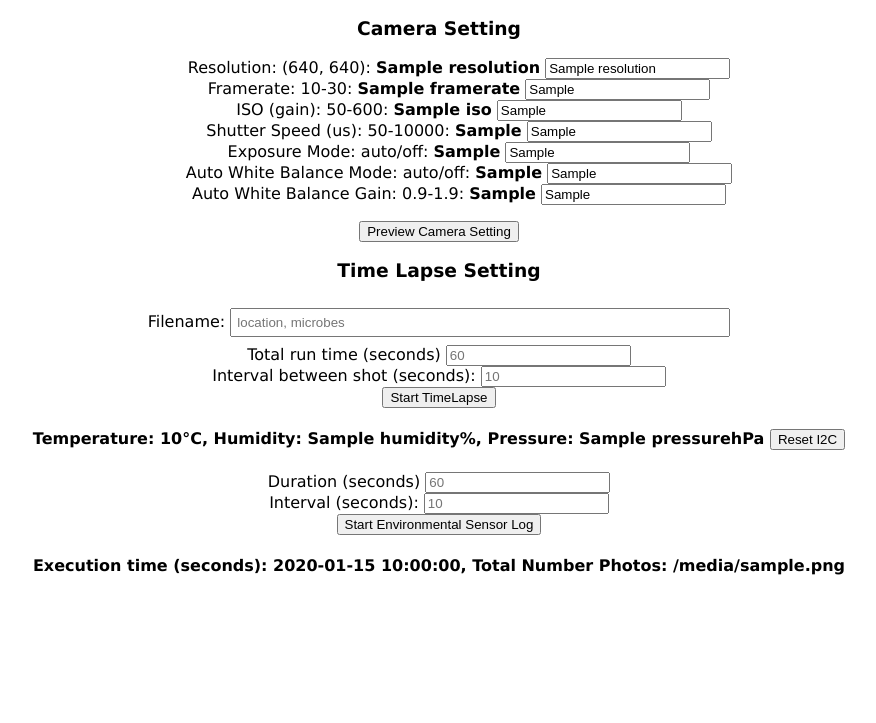
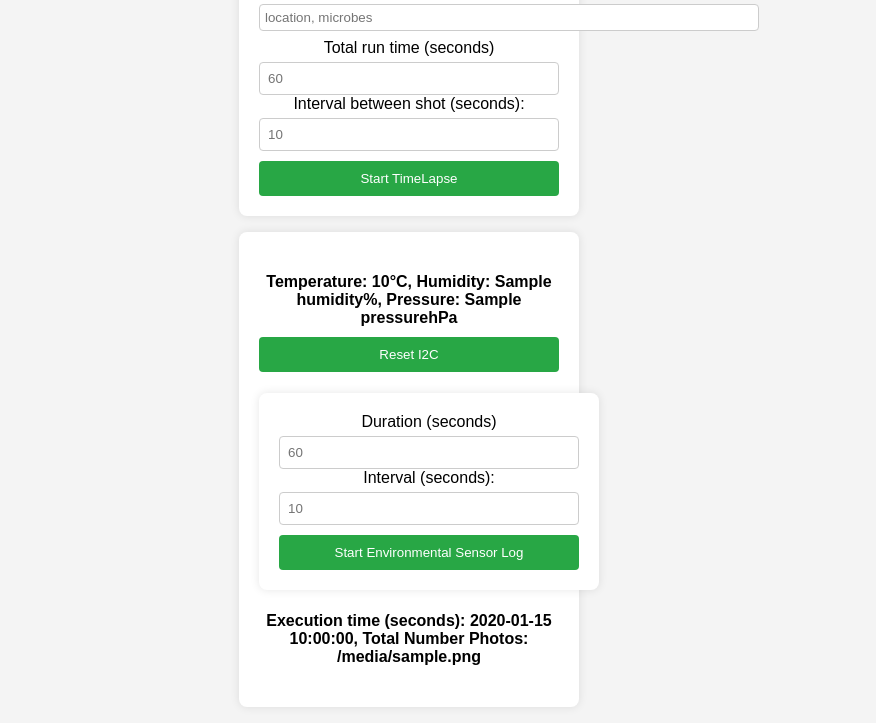
Before and after one commit to xialing95/Soil_monitoring_azure, a Flask app: template templates/index.html in a window 1280 px wide. Shown: the part 582-1305 px from the top of the page, without its empty margins (201-1077 px from the left). Before the commit the page ends 1157 px from the top, so only its background shows below. Run offline with Flask 3, Linux system fonts and the light colour scheme; the template is opened without the code that fills it: most values are stand-ins (such as "Sample title", 1, 10 or a date in 2020).

Commit message:
`Refactored static/css/main.css with new styles and layout and design elements`c

```diff
--- a/static/css/main.css
+++ b/static/css/main.css
@@ -1,7 +1,11 @@
 body {
-    font-family: Verdana, Geneva, Tahoma, sans-serif
+    font-family: Arial, sans-serif;
+    background-color: #f4f4f4;
+    display: flex;
+    justify-content: center;
+    align-items: center;
+    height: 100vh;
 }
-
 .page-content {
     text-align: center
 }
@@ -12,3 +16,36 @@ input[type=text] {
     margin: 8px 0;
     box-sizing: border-box;
   }
+
+.form-input {
+    background: #fff;
+    padding: 20px;
+    border-radius: 8px;
+    box-shadow: 0 0 10px rgba(0, 0, 0, 0.1);
+    width: 300px;
+}
+ul {
+    padding: 0;
+}
+li {
+    list-style: none;
+    margin-bottom: 10px;
+}
+input {
+    width: 100%;
+    padding: 8px;
+    margin-top: 5px;
+    border: 1px solid #ccc;
+    border-radius: 4px;
+}
+input[type="submit"] {
+    background-color: #28a745;
+    color: white;
+    border: none;
+    cursor: pointer;
+    padding: 10px;
+    margin-top: 10px;
+}
+input[type="submit"]:hover {
+    background-color: #218838;
+}
```
Also changed, not shown: 1 other file.
